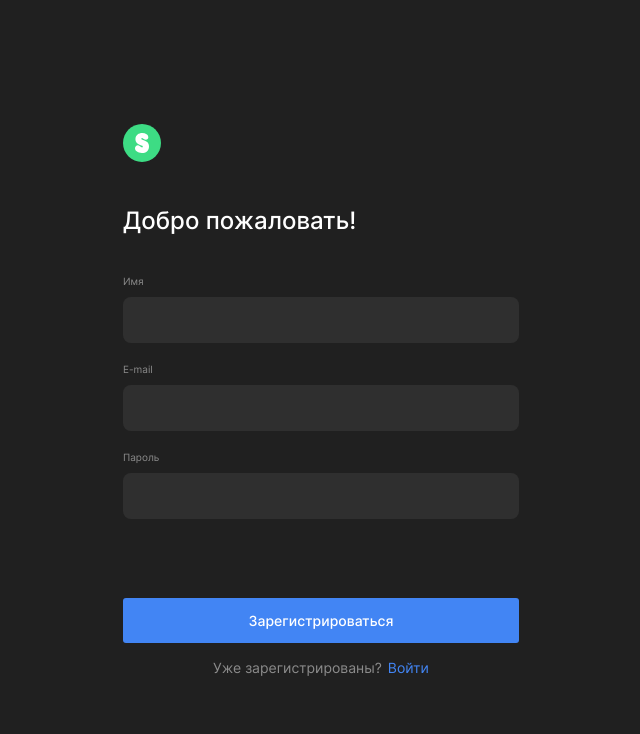
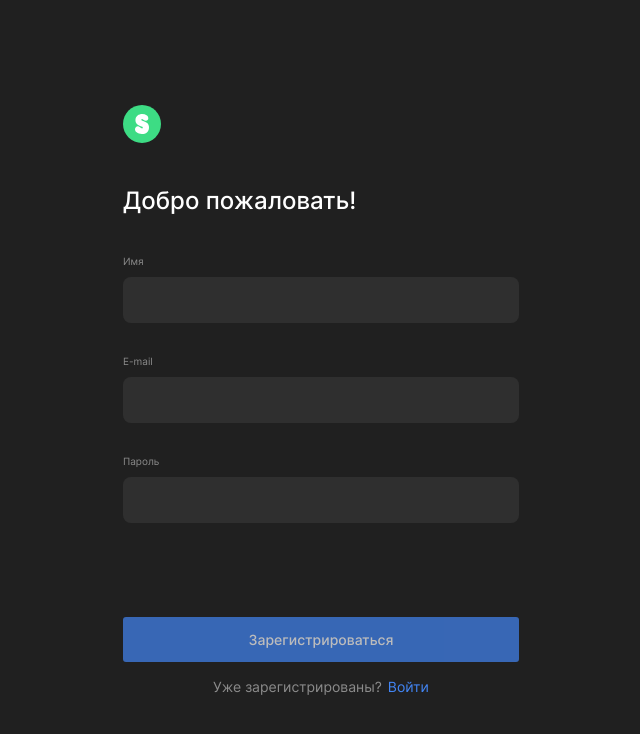
Before and after one commit to mkozhevnikov2323/movies-explorer-frontend, a React (Create React App) app: page /signup in a window 1280 px wide. Shown: the top 734 px of the page, without its empty margins (319-959 px from the left). Built offline with nearby package versions, Linux system fonts and the light colour scheme.

Commit message:
fix: refactor profile

```diff
--- a/src/components/FormAuth/FormAuth.js
+++ b/src/components/FormAuth/FormAuth.js
@@ -1,12 +1,24 @@
-import React,{ useState } from 'react';
-import './FormAuth.css';
+import React, { useState, useEffect } from "react";
+import "./FormAuth.css";
 
-export default function FormAuth({ typeAuth, onRegister, onLogin, messageAuth, loggedIn }) {
+export default function FormAuth({
+  typeAuth,
+  onRegister,
+  onLogin,
+  messageAuth,
+  loggedIn,
+}) {
   const [values, setValues] = useState({});
+  const [isValid, setIsValid] = useState(false);
+  const [messageError, setMessageError] = useState({});
 
   function handleChange(e) {
     const { value, name } = e.target;
     setValues({ ...values, [name]: value });
+    setMessageError((prev) => ({
+      ...prev,
+      [name]: e.target.validationMessage,
+    }));
   }
 
   function handleSubmitRegister(e) {
@@ -14,7 +26,7 @@ export default function FormAuth({ typeAuth, onRegister, onLogin, messageAuth, l
     onRegister({
       name: values.name,
       email: values.email,
-      password: values.password
+      password: values.password,
     });
   }
 
@@ -23,45 +35,100 @@ export default function FormAuth({ typeAuth, onRegister, onLogin, messageAuth, l
     onLogin(values.email, values.password);
   }
 
+  useEffect(() => {
+    if (
+      typeAuth === "register" &&
+      (messageError.name !== "" ||
+        messageError.email !== "" ||
+        messageError.password !== "")
+    ) {
+      setIsValid(false);
+    } else if (
+      typeAuth === "login" &&
+      (messageError.email !== "" || messageError.password !== "")
+    ) {
+      setIsValid(false);
+    } else {
+      setIsValid(true);
+    }
+  }, [messageError, typeAuth]);
+
   return (
-    <form className='form' onSubmit={
-      typeAuth === 'register' ? (
-        handleSubmitRegister
-      ) : (
-        handleSubmitLogin
-      )
-    }>
-      {
-        typeAuth === 'register' && (
-          <label className='form__label'>
+    <form
+      className="form"
+      onSubmit={
+        typeAuth === "register" ? handleSubmitRegister : handleSubmitLogin
+      }
+    >
+      {typeAuth === "register" && (
+        <>
+          <label className="form__label">
             Имя
-            <input className='form__input' type='text' name='name' required onChange={handleChange}/>
+            <input
+              className="form__input"
+              type="text"
+              name="name"
+              required
+              pattern="^[A-Za-zА-Яа-яЁё /s -]+$"
+              minLength={2}
+              maxLength={30}
+              onChange={handleChange}
+            />
           </label>
-        )
-      }
-      <label className='form__label'>
+          <span className="form__error">
+            {loggedIn ? "" : messageError.name}
+          </span>
+        </>
+      )}
+      <label className="form__label">
         E-mail
-        <input className='form__input' type='email' name='email' required onChange={handleChange}/>
+        <input
+          className="form__input"
+          type="email"
+          name="email"
+          required
+          pattern="^[^ ]+@[^ ]+\.[a-z]{2,3}$"
+          onChange={handleChange}
+        />
       </label>
-      <label className='form__label'>
+      <span className="form__error">{loggedIn ? "" : messageError.email}</span>
+      <label className="form__label">
         Пароль
-        <input className='form__input' type='password' name='password' required onChange={handleChange}/>
+        <input
+          className="form__input"
+          type="password"
+          name="password"
+          required
+          minLength={8}
+          onChange={handleChange}
+        />
       </label>
-      <span className="form__error">{loggedIn ? '' : messageAuth}</span>
-      {
-        typeAuth === 'register' && (
-          <button type='submit' className="form__button">
-            Зарегистрироваться
-          </button>
-        )
-      }
-      {
-        typeAuth === 'login' && (
-          <button type='submit' className="form__button">
-            Войти
-          </button>
-        )
-      }
+      <span className="form__error">
+        {loggedIn ? "" : messageError.password}
+      </span>
+      <span className="form__error">{loggedIn ? "" : messageAuth}</span>
+      {typeAuth === "register" && (
+        <button
+          type="submit"
+          className={
+            isValid ? `form__button` : `form__button form__button_disabled`
+          }
+          disabled={!isValid}
+        >
+          Зарегистрироваться
+        </button>
+      )}
+      {typeAuth === "login" && (
+        <button
+          type="submit"
+          className={
+            isValid ? `form__button` : `form__button form__button_disabled`
+          }
+          disabled={!isValid}
+        >
+          Войти
+        </button>
+      )}
     </form>
-  )
+  );
 }
--- a/src/components/Profile/Profile.js
+++ b/src/components/Profile/Profile.js
@@ -1,16 +1,21 @@
-import React, { useState, useEffect, useContext } from 'react';
-import { Link } from 'react-router-dom';
-import Header from '../Header/Header';
-import './Profile.css';
-import { CurrentUserContext } from '../../context/CurrentUserContext';
-import { CHANGE_AUTH_PROCESS_MESSAGE, CHANGE_AUTH_SUCCESS_MESSAGE } from '../../utils/consatnts';
+import React, { useState, useEffect, useContext } from "react";
+import { Link } from "react-router-dom";
+import Header from "../Header/Header";
+import "./Profile.css";
+import { CurrentUserContext } from "../../context/CurrentUserContext";
+import {
+  CHANGE_AUTH_PROCESS_MESSAGE,
+  CHANGE_AUTH_SUCCESS_MESSAGE,
+  ERROR_CONFLICT_MESSAGE
+} from "../../utils/consatnts";
 
-export default function Profile({ loggedIn, onSignOut, onUpdateUser }) {
+export default function Profile({ loggedIn, onSignOut, onUpdateUser, messageAuth }) {
   const currentUser = useContext(CurrentUserContext);
-  const [name, setName] = useState('');
-  const [email, setEmail] = useState('');
-  const [message, setMessage] = useState('');
+  const [name, setName] = useState("");
+  const [email, setEmail] = useState("");
+  const [message, setMessage] = useState("");
   const [editMode, setEditMode] = useState(false);
+  const [isValid, setIsValid] = useState(false);
 
   useEffect(() => {
     setName(currentUser.name);
@@ -19,19 +24,46 @@ export default function Profile({ loggedIn, onSignOut, onUpdateUser }) {
 
   useEffect(() => {
     if (editMode && name === currentUser.name) {
-      setMessage(CHANGE_AUTH_PROCESS_MESSAGE)
-    } else if (editMode && name !== currentUser.name) {
-      setMessage('')
+      setMessage(CHANGE_AUTH_PROCESS_MESSAGE);
+      setIsValid(false)
+    }
+    if (editMode && name !== currentUser.name) {
+      setMessage("");
+      setIsValid(true)
     }
   }, [currentUser.name, editMode, name]);
 
   useEffect(() => {
+    setMessage("");
+    if (messageAuth === ERROR_CONFLICT_MESSAGE) {
+      setMessage(ERROR_CONFLICT_MESSAGE);
+      setEmail(currentUser.email);
+      setIsValid(false)
+    }
+    if (messageAuth === CHANGE_AUTH_SUCCESS_MESSAGE) {
+      setMessage(CHANGE_AUTH_SUCCESS_MESSAGE);
+      setIsValid(true)
+    }
     if (editMode && email === currentUser.email) {
-      setMessage(CHANGE_AUTH_PROCESS_MESSAGE)
-    } else if (editMode && email !== currentUser.email) {
-      setMessage('')
+      setMessage(CHANGE_AUTH_PROCESS_MESSAGE);
+      setIsValid(false)
     }
-  }, [currentUser.email, editMode, email]);
+    if (editMode && email !== currentUser.email) {
+      setMessage("");
+      setIsValid(true)
+    }
+  }, [currentUser.email, editMode, email, messageAuth]);
+
+  function updateSaveMessage() {
+    if (messageAuth === "") {
+      setTimeout(() => {
+        // setMessage(CHANGE_AUTH_SUCCESS_MESSAGE);
+      }, 1000);
+    }
+    setTimeout(() => {
+      setMessage("");
+    }, 2000);
+  }
 
   function handleNameChange(e) {
     setName(e.target.value);
@@ -48,20 +80,15 @@ export default function Profile({ loggedIn, onSignOut, onUpdateUser }) {
       onUpdateUser({
         name: name,
         email: email,
-    });
+      });
     }
   }
 
-  function updateSaveMessage() {
-    setMessage(CHANGE_AUTH_SUCCESS_MESSAGE);
-    setTimeout(() => {
-      setMessage('');
-    }, 2000)
-  }
+
 
   return (
     <>
-      <Header loggedIn={loggedIn} login={true}/>
+      <Header loggedIn={loggedIn} login={true} />
       <div className="profile">
         <div className="profile__content">
           <h2 className="profile__title">Привет, {currentUser.name}!</h2>
@@ -72,6 +99,8 @@ export default function Profile({ loggedIn, onSignOut, onUpdateUser }) {
                 type="text"
                 name="name"
                 className="profile__input"
+                minLength={2}
+                maxLength={30}
                 defaultValue={currentUser.name}
                 disabled={!editMode}
                 onChange={handleNameChange}
@@ -83,16 +112,31 @@ export default function Profile({ loggedIn, onSignOut, onUpdateUser }) {
                 type="text"
                 name="email"
                 className="profile__input"
+                pattern="^[^ ]+@[^ ]+\.[a-z]{2,3}$"
                 defaultValue={currentUser.email}
+                value={email}
                 disabled={!editMode}
                 onChange={handleEmailChange}
               />
             </label>
-            <span className={editMode ? ('profile__message') : ('profile__message profile__message_success')}>{ message }</span>
+            <span
+              className={"profile__message"}
+            >
+              {message}
+            </span>
             {editMode ? (
-              <button type='submit' disabled={name === currentUser.name} className="profile__edit-btn" onClick={updateSaveMessage}>Сохранить</button>
+              <button
+                type="submit"
+                disabled={!isValid}
+                className="profile__edit-btn"
+                onClick={updateSaveMessage}
+              >
+                Сохранить
+              </button>
             ) : (
-              <button type='submit' className="profile__edit-btn">Редактировать</button>
+              <button type="submit" className="profile__edit-btn">
+                Редактировать
+              </button>
             )}
           </form>
           <Link to="/" className="profile__logout-btn" onClick={onSignOut}>
--- a/src/components/Register/Register.css
+++ b/src/components/Register/Register.css
@@ -56,8 +56,13 @@
   font-size: 10px;
   line-height: 12px;
   color: #EE3465;
-  margin-bottom: 69px;
+  margin-bottom: 10px;
   display: block;
+  min-height: 12px;
+}
+
+.form__error:last-of-type {
+  margin-bottom: 50px;
 }
 
 .form__button {
@@ -78,6 +83,11 @@
 
 .form__button:hover {
   opacity: .7;
+}
+
+.form__button_disabled {
+  opacity: .7;
+  cursor: not-allowed;
 }
 
 .register__subtitle {
```
Also changed, not shown: src/components/App/App.js (+70 -39 lines).
